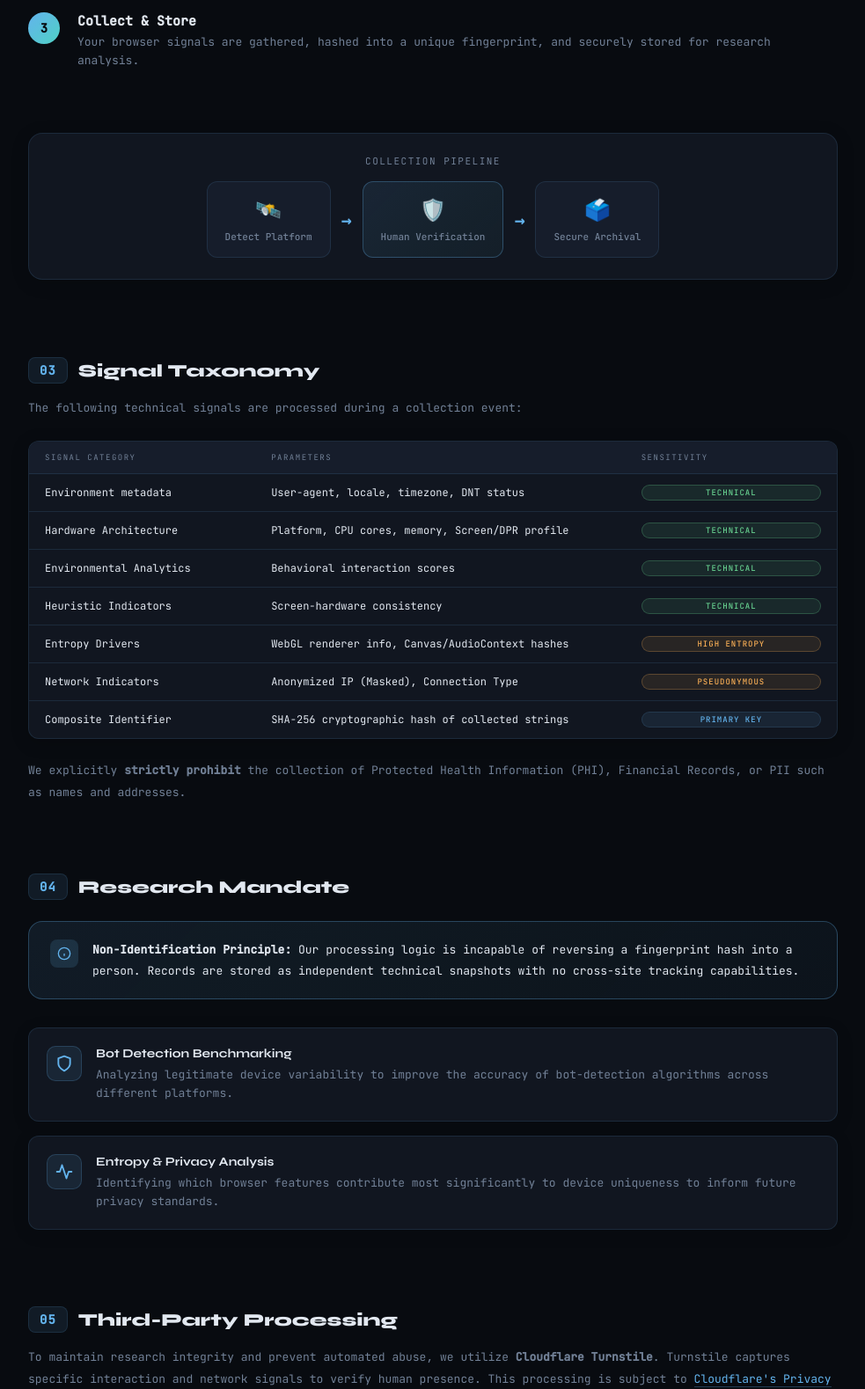
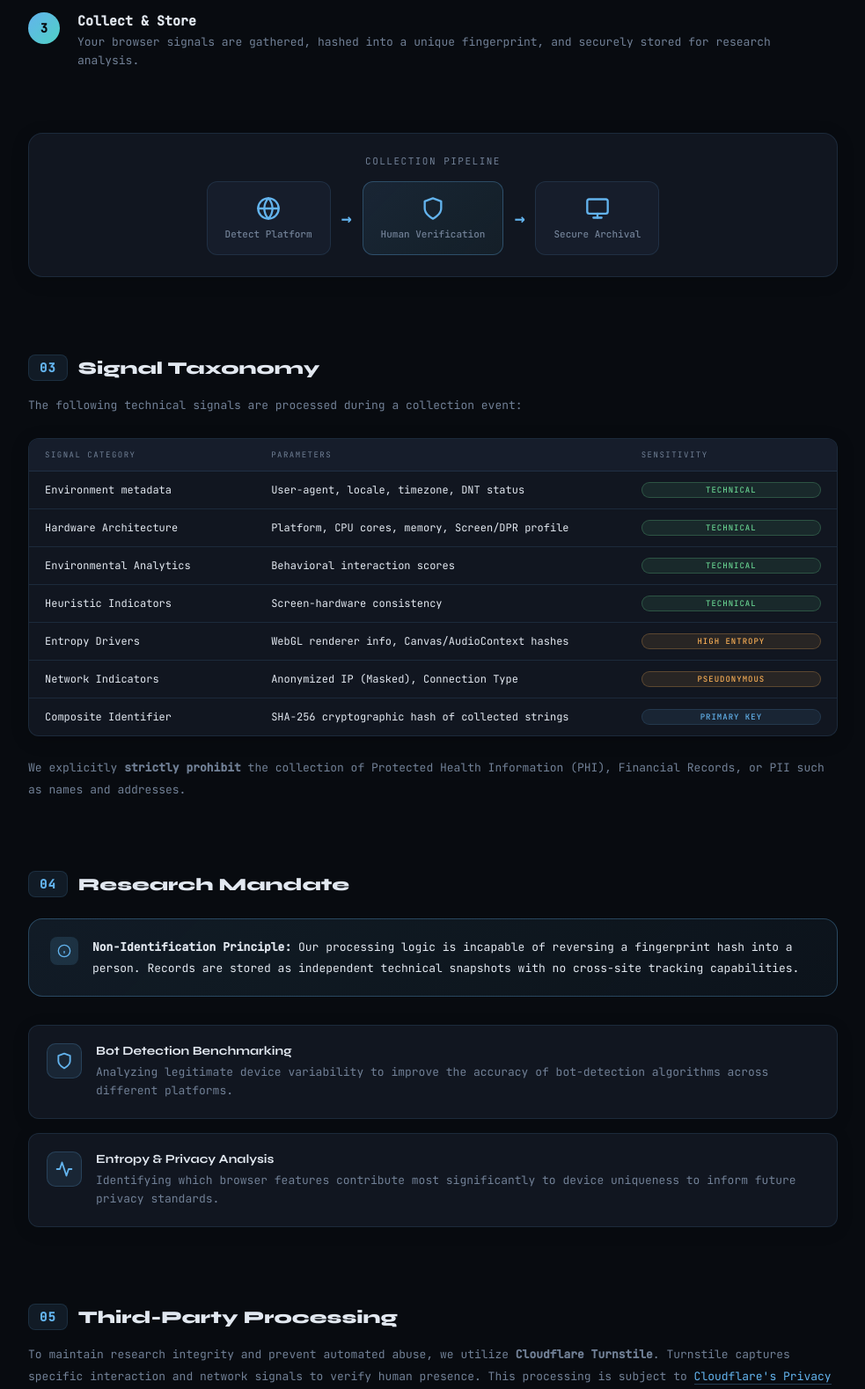
Before and after one commit to KrAsH-CoD3/Fingrasp, a Python web app: template templates/privacy.html in a window 1280 px wide. Shown: the part 1293-2872 px from the top of the page at 88% size, without its empty margins (148-1131 px from the left). Run offline with Jinja, Linux system fonts and the light colour scheme; the template is opened without the code that fills it, so the values that code supplies are empty.

Commit message:
feat(ui): replace emoji icons with SVG icons in privacy policy flow diagram

```diff
--- a/static/css/privacy.css
+++ b/static/css/privacy.css
@@ -272,17 +272,35 @@
 }
 
 .flow-node:hover {
-  border-color: var(--accent);
-  transform: translateY(-2px);
+border-color: var(--accent);
+box-shadow: 0 4px 16px -4px var(--glow);
+transform: translateY(-2px);
 }
 
 .flow-node.highlight {
-  background: linear-gradient(135deg, rgba(99, 179, 237, 0.1), rgba(79, 209, 197, 0.05));
-  border-color: rgba(99, 179, 237, 0.3);
+background: linear-gradient(135deg, rgba(99, 179, 237, 0.1), rgba(79, 209, 197, 0.05));
+border-color: rgba(99, 179, 237, 0.3);
+}
+
+.flow-node.highlight:hover {
+border-color: var(--accent2);
+box-shadow: 0 4px 16px -4px var(--glow);
 }
 
 .node-icon {
-  font-size: 24px;
+  display: flex;
+  align-items: center;
+  justify-content: center;
+}
+
+.node-icon svg {
+  width: 28px;
+  height: 28px;
+  color: var(--accent);
+}
+
+.flow-node.highlight .node-icon svg {
+  color: var(--accent);
 }
 
 .node-text {
--- a/templates/privacy.html
+++ b/templates/privacy.html
@@ -80,17 +80,33 @@
       <div class="flow-title">Collection Pipeline</div>
       <div class="flow-map">
         <div class="flow-node">
-          <span class="node-icon">🛰️</span>
+          <span class="node-icon">
+            <svg viewBox="0 0 24 24" fill="none" stroke="currentColor" stroke-width="2" stroke-linecap="round" stroke-linejoin="round">
+              <circle cx="12" cy="12" r="10"/>
+              <line x1="2" y1="12" x2="22" y2="12"/>
+              <path d="M12 2a15.3 15.3 0 014 10 15.3 15.3 0 01-4 10 15.3 15.3 0 01-4-10 15.3 15.3 0 014-10z"/>
+            </svg>
+          </span>
           <span class="node-text">Detect Platform</span>
         </div>
         <div class="flow-arrow">→</div>
         <div class="flow-node highlight">
-          <span class="node-icon">🛡️</span>
+          <span class="node-icon">
+            <svg viewBox="0 0 24 24" fill="none" stroke="currentColor" stroke-width="2" stroke-linecap="round" stroke-linejoin="round">
+              <path d="M12 22s8-4 8-10V5l-8-3-8 3v7c0 6 8 10 8 10z"/>
+            </svg>
+          </span>
           <span class="node-text">Human Verification</span>
         </div>
         <div class="flow-arrow">→</div>
         <div class="flow-node">
-          <span class="node-icon">🗳️</span>
+          <span class="node-icon">
+            <svg viewBox="0 0 24 24" fill="none" stroke="currentColor" stroke-width="2" stroke-linecap="round" stroke-linejoin="round">
+              <rect x="2" y="3" width="20" height="14" rx="2" ry="2"/>
+              <line x1="8" y1="21" x2="16" y2="21"/>
+              <line x1="12" y1="17" x2="12" y2="21"/>
+            </svg>
+          </span>
           <span class="node-text">Secure Archival</span>
         </div>
       </div>
```
